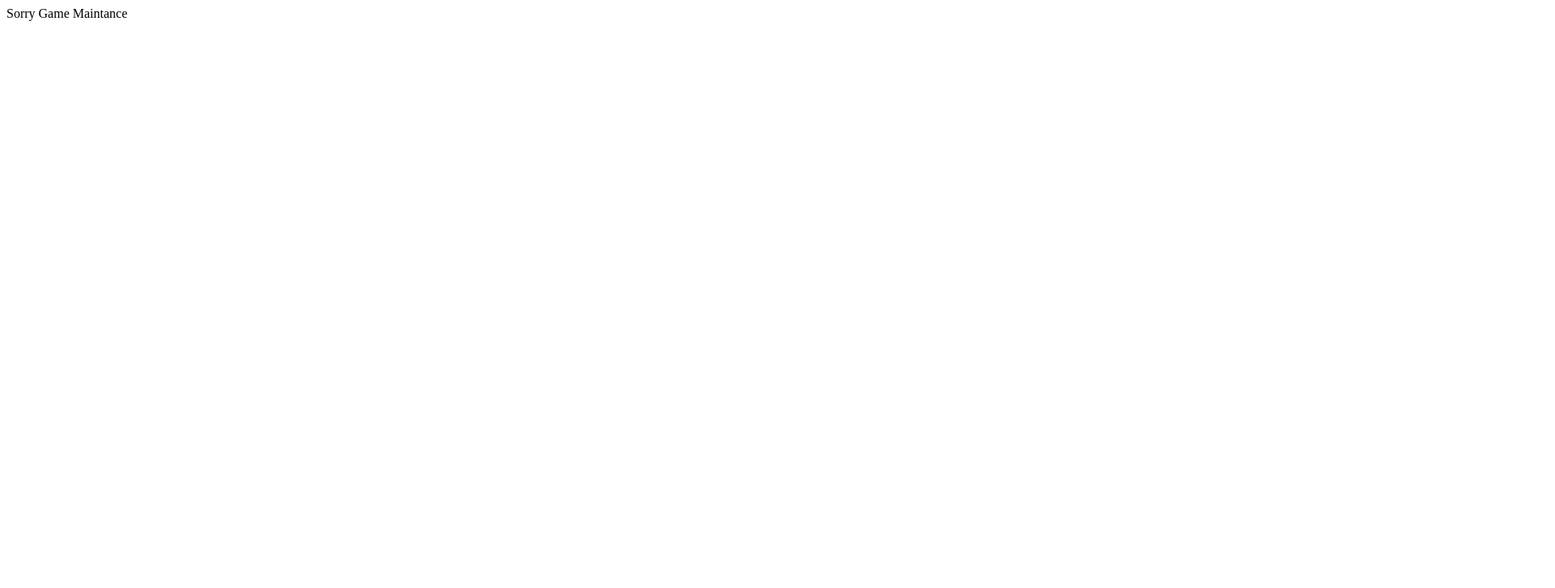
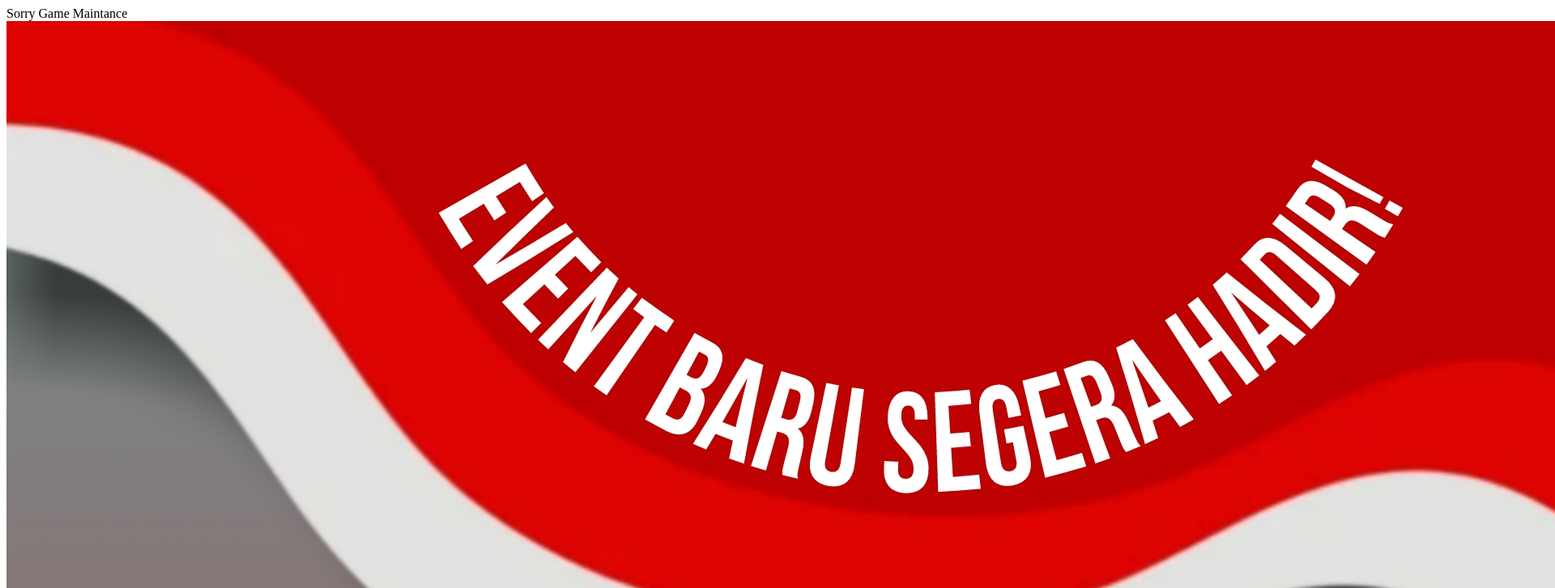
Before and after one commit to Immanuel2010/Immanuel2010.github.io, a plain HTML site: page index.html in a window 1280 px wide. Shown: the top 727 px of the page at 81% size, 1920 px wide, since content can reach past the window. Drawn offline with Linux system fonts and the light colour scheme.

Commit message:
Update index.html

```diff
--- a/index.html
+++ b/index.html
@@ -1,5 +1,7 @@
 <html>
 <body>
 Sorry Game Maintance
+
+      <img src="Picsart_23-08-05_15-08-04-341.jpg" />
 </body>
 </html>
```
